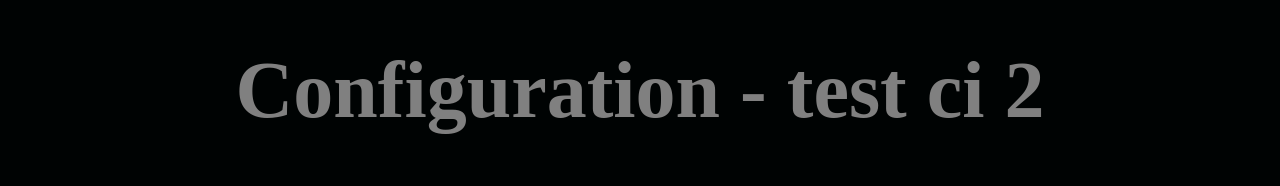
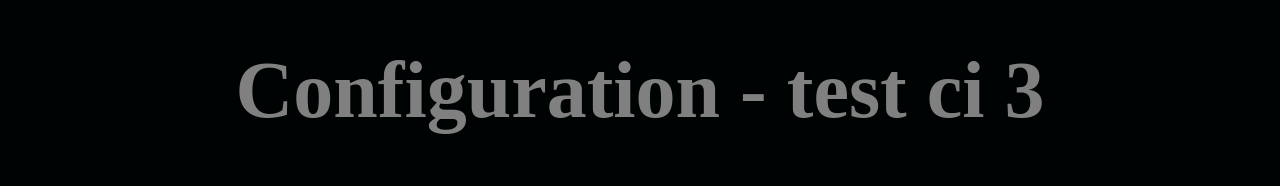
Before and after one commit to RemiGirard/calculs, a React (Vite) app: page / in a window 1280 px wide. Shown: the part 130-316 px from the top of the page. Built offline with nearby package versions, Linux system fonts and the light colour scheme.

Commit message:
feat(ci): test ci 3

```diff
--- a/src/components/LimitChoice.tsx
+++ b/src/components/LimitChoice.tsx
@@ -62,7 +62,7 @@ const LimitChoice = ({ title, exercices, setExercices, defaultExerciceUpdated, c
 
 
   return (<div style={{display: 'flex', flexDirection: 'column', justifyContent: 'center', alignItems: 'center', backgroundColor: '#000303', color: '#55cc55', height: '100%'}}>
-    <Title style={{marginBottom: '50px', color: 'grey'}}>{title} - test ci 2</Title>
+    <Title style={{marginBottom: '50px', color: 'grey'}}>{title} - test ci 3</Title>
     <div style={{maxWidth: '1500px',display: 'flex', justifyContent: 'center', flexDirection: 'column'}}>
       <table style={{marginBottom: '50px'}}>
         <thead>
```
